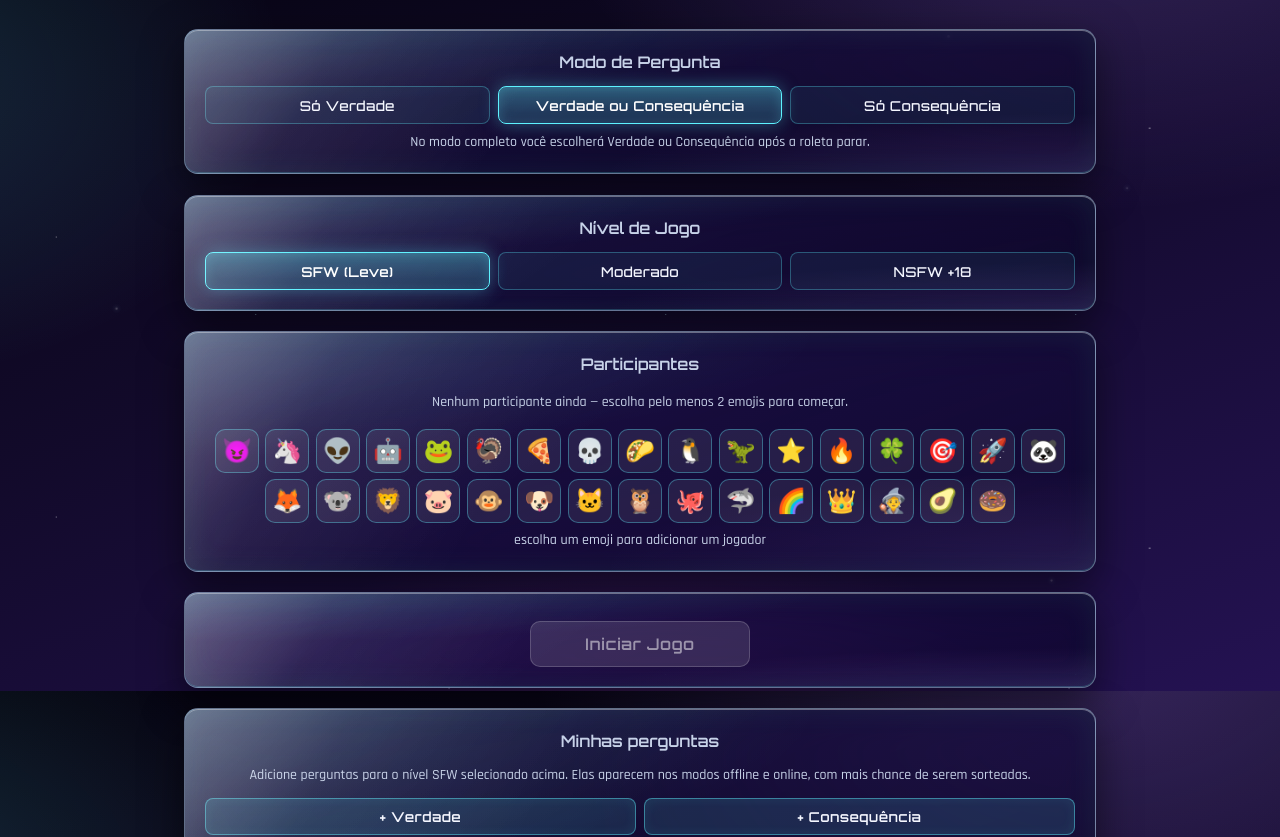
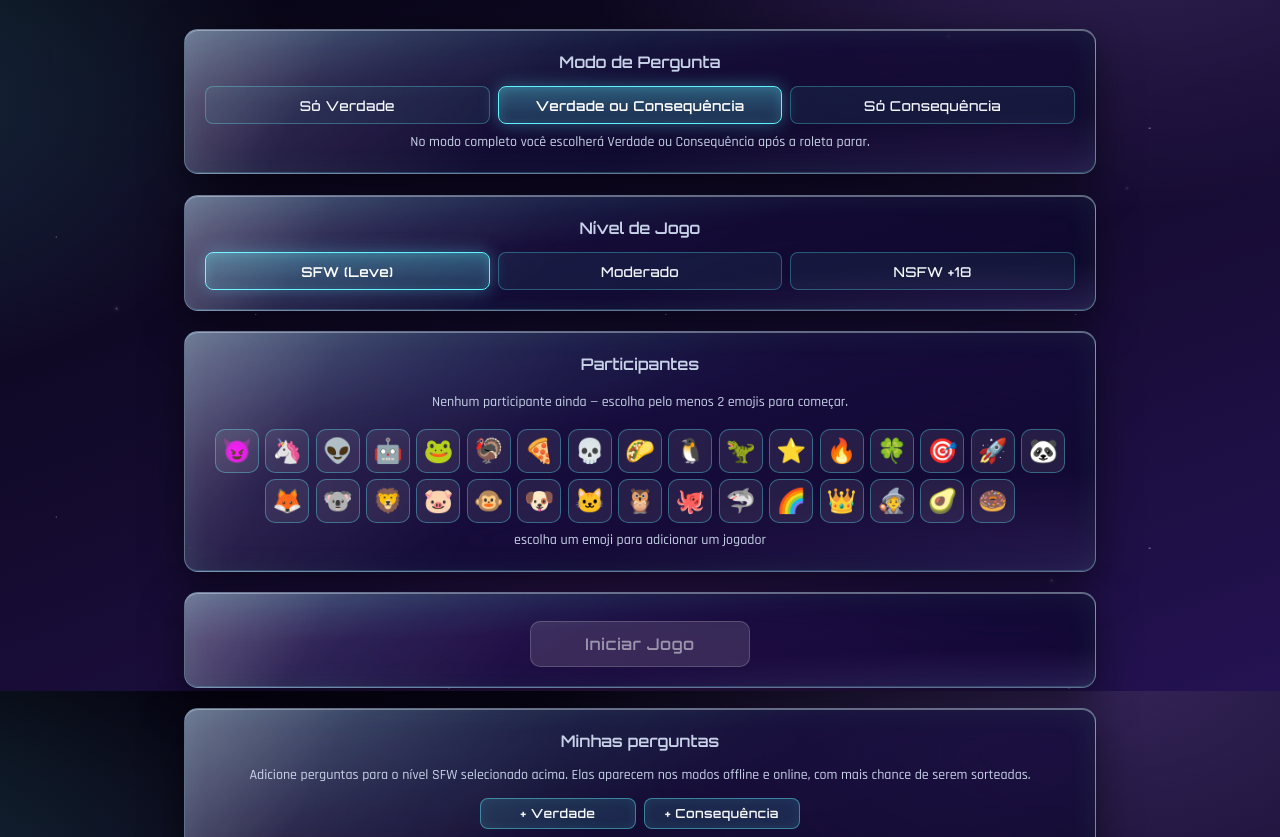
Before and after one commit to GnoattoGabriel/DareWheel, a website with bundled scripts: page public/index.html in a window 1280 px wide. Shown: the part 109-946 px from the top of the page. Built offline with nearby package versions, Linux system fonts and the light colour scheme.

Commit message:
ajuste: reduzir botoes de minhas perguntas

```diff
--- a/public/styles/main.css
+++ b/public/styles/main.css
@@ -407,14 +407,15 @@ header p {
   display: grid;
   grid-template-columns: repeat(2, minmax(0, 1fr));
   gap: 0.5rem;
-  margin: 0.75rem 0;
+  width: min(100%, 20rem);
+  margin: 0.75rem auto;
 }
 
 .btn-add-custom {
   width: 100%;
   min-width: 0;
-  padding: 0.55rem 0.5rem;
-  font-size: 0.85rem;
+  padding: 0.4rem 0.5rem;
+  font-size: 0.78rem;
   font-family: var(--fonte-display);
   font-weight: 600;
   color: var(--texto);
```
